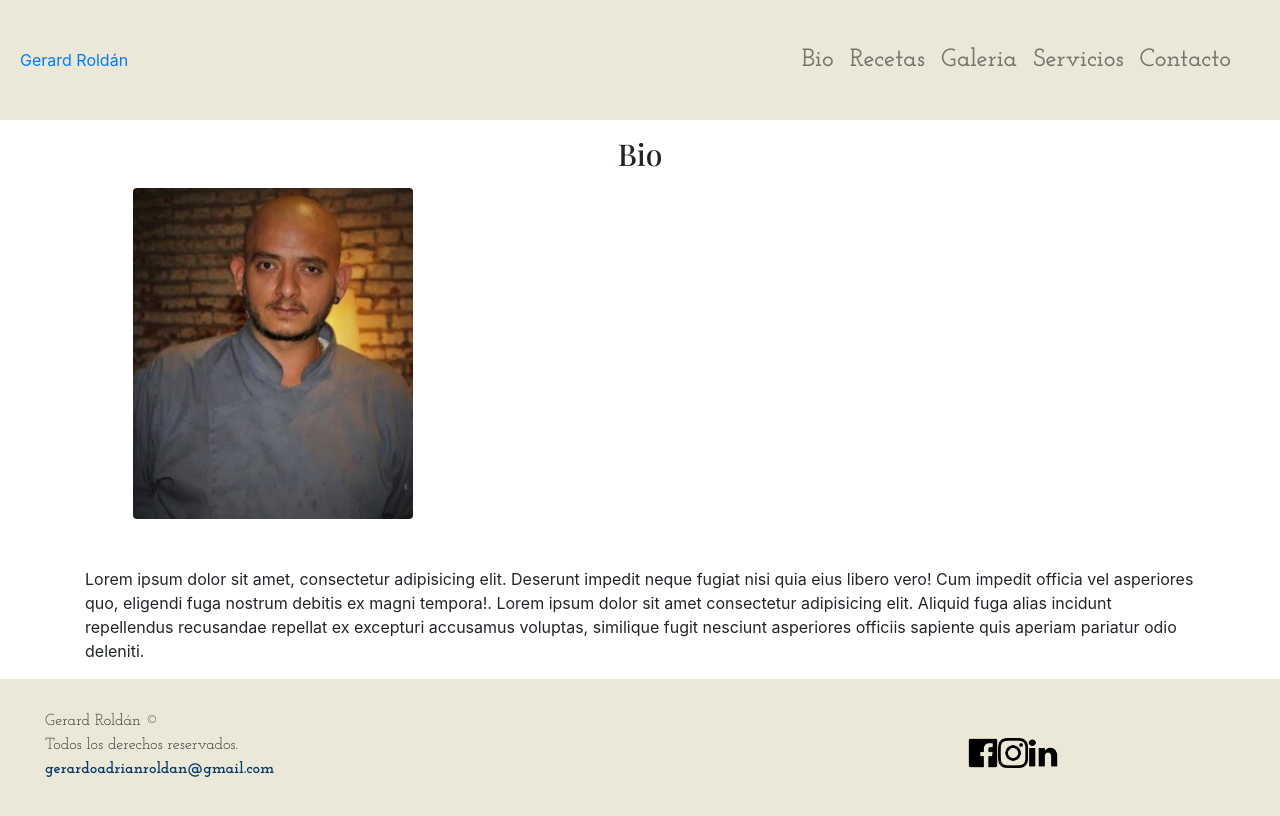
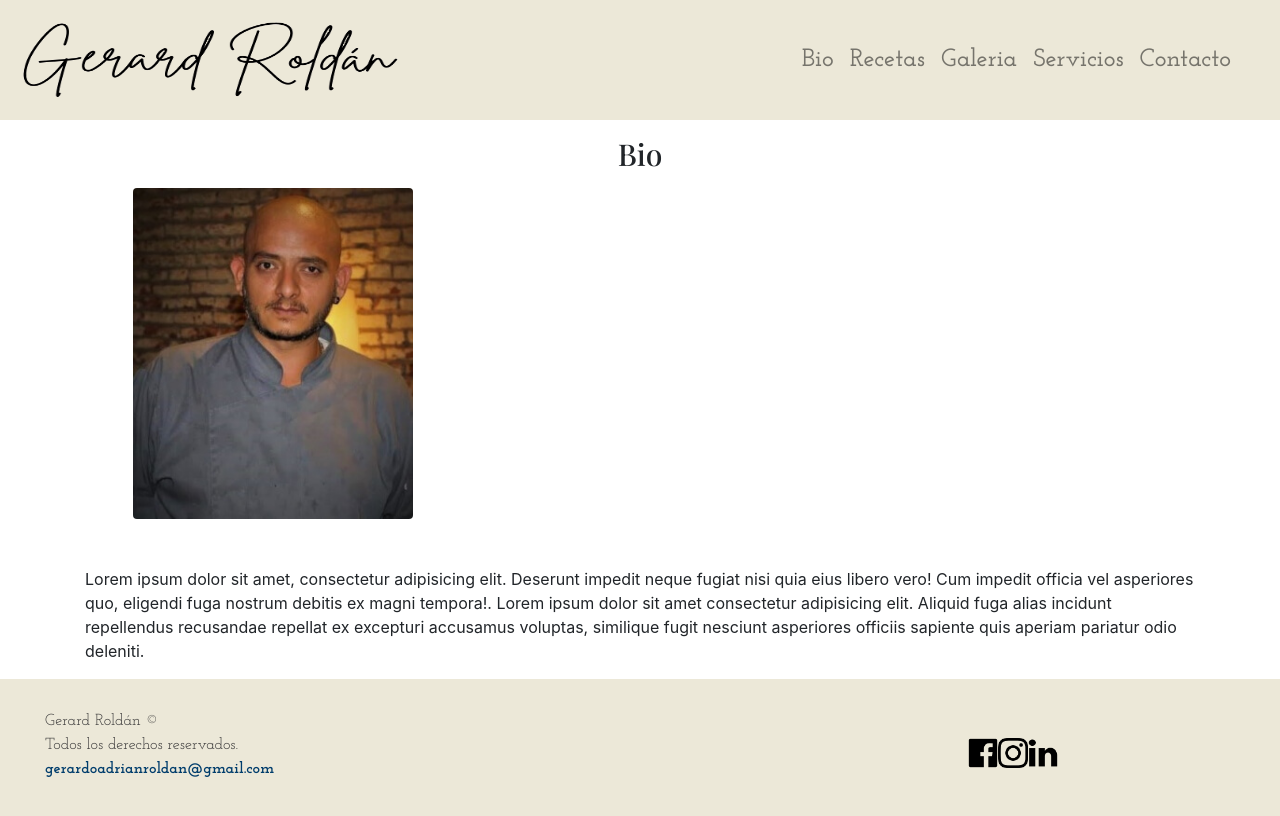
Before and after one commit to Elyalbert22/mi_proyecto, a website: page pages/bio.html in a window 1280 px wide. Drawn offline with nearby package versions, Linux system fonts and the light colour scheme; files whose address does not match are found by name; a web font is replaced by a local one.

Commit message:
cambio de logo

```diff
--- a/pages/bio.html
+++ b/pages/bio.html
@@ -16,7 +16,7 @@
         <div class="container-fluid titulo__index">
             <div class="row justify-content-between align-items-center">
                 <div>
-                    <a href="../index.html" class="tituloHome">Gerard Roldán</a>
+                    <a href="../index.html" ><img src="images/gerard--roldan.png" class="tituloHome img-fluid" alt="gerard roldan"></a>
                 </div>
                     <nav class="navbar navbar-expand-lg navbar-light">
                         <button class="navbar-toggler" type="button" data-toggle="collapse" data-target="#navbarNav" aria-controls="navbarNav" aria-expanded="false" aria-label="Toggle navigation">
```
Also changed, not shown: pages/contacto.html (+1 -1 lines), pages/galeria.html (+1 -1 lines), pages/recetas.html (+1 -1 lines), pages/servicios.html (+1 -1 lines).
